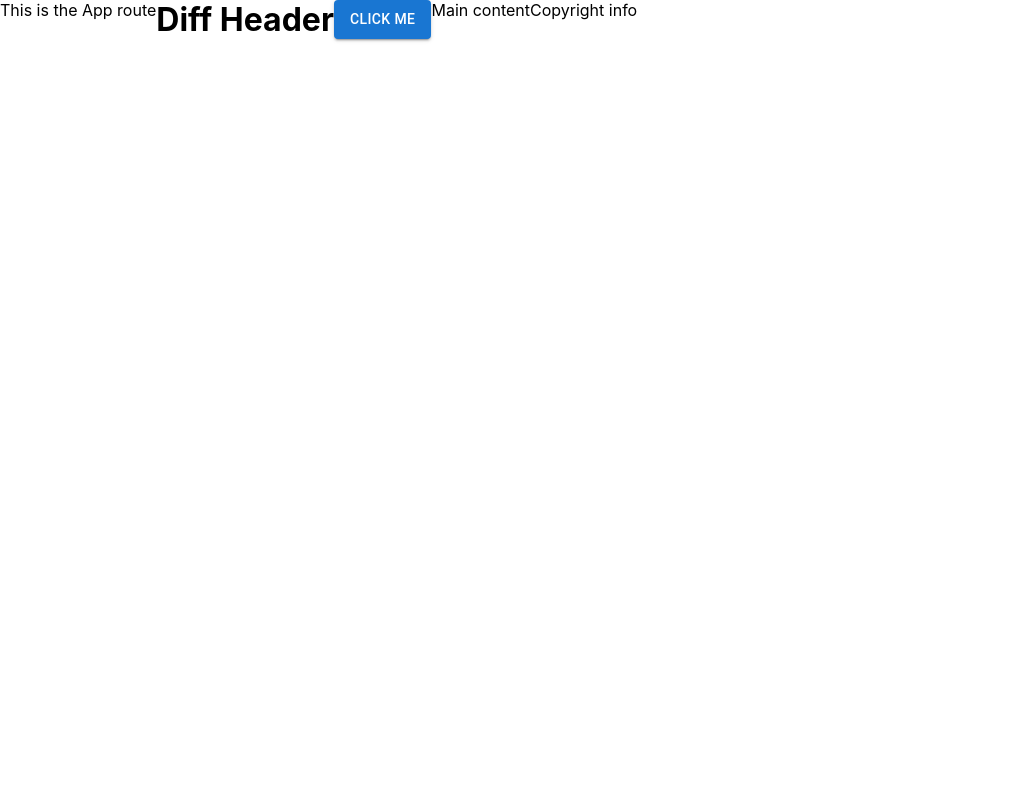
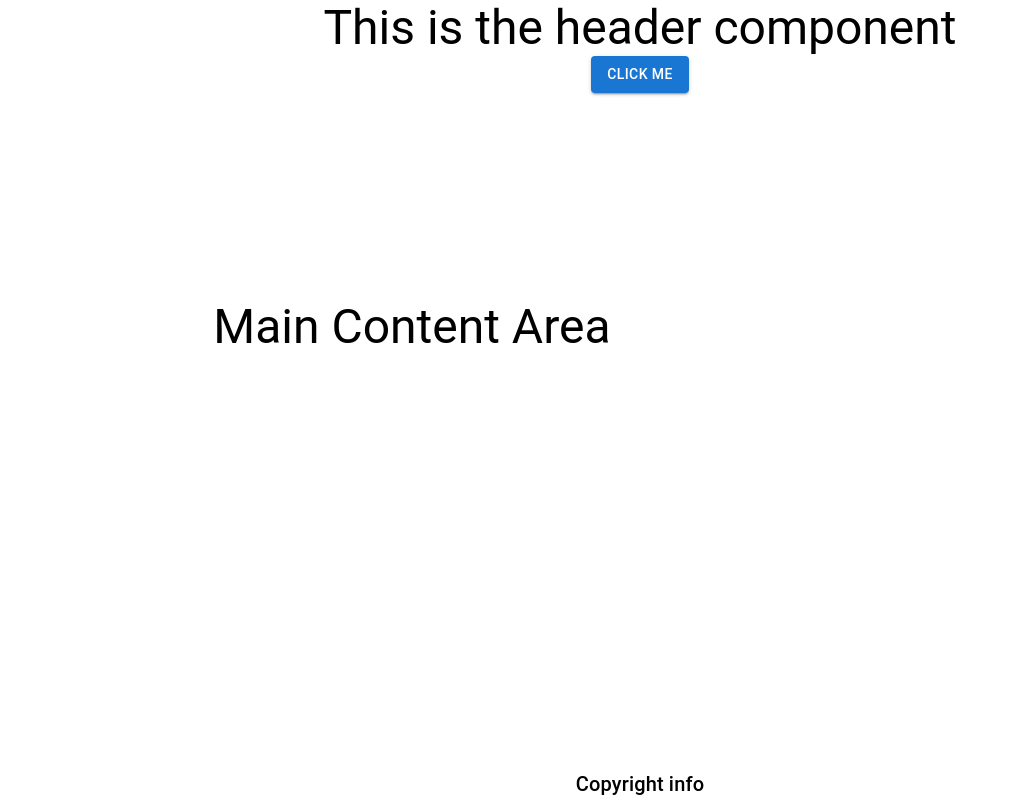
Before and after one commit to drewkeat/keatdev, a React (Create React App) app: page / in a window 1280 px wide. Shown: the whole page, without its empty margins (0-1014 px from the left). Built offline with nearby package versions, Linux system fonts and the light colour scheme.

Commit message:
Add mui components and make adjustments for initial landing layout

```diff
--- a/src/Components/Header.jsx
+++ b/src/Components/Header.jsx
@@ -1,13 +1,15 @@
-import React from "react"
-import {Button} from "@mui/material"
+import React from "react";
+import { Box, Button, Typography } from "@mui/material";
 
-const Header=(props)=>{
-  return(
-    <>
-      <h1>Diff Header</h1>
-      <Button variant="contained" primary>Click Me</Button>
-    </>
-  )
-}
+const Header = (props) => {
+  return (
+    <Box textAlign="center">
+      <Typography variant="h3">This is the header component</Typography>
+      <Button variant="contained" primary>
+        Click Me
+      </Button>
+    </Box>
+  );
+};
 
-export default Header
+export default Header;
--- /dev/null
+++ b/src/Containers/Landing.jsx
@@ -0,0 +1,27 @@
+import React from "react";
+import { Grid, Typography } from "@mui/material";
+
+import { Header } from "../Components";
+
+export default function Landing() {
+  return (
+    <Grid
+      container
+      justifyContent={"center"}
+      justifyItems={"center"}
+      id="main-wrapper"
+    >
+      <Grid container xs={12} justifyContent="center" alignContent="start">
+        <Header />
+      </Grid>
+      <Grid item xs={8}>
+        <Typography variant="h3">Main Content Area</Typography>
+      </Grid>
+      <Grid container xs={12} justifyContent="center" alignContent="end">
+        <Typography variant="h6" textAlign="center">
+          Copyright info
+        </Typography>
+      </Grid>
+    </Grid>
+  );
+}
--- a/src/index.css
+++ b/src/index.css
@@ -14,7 +14,7 @@ body {
   -moz-osx-font-smoothing: grayscale;
 }
 
-code {
-  font-family: source-code-pro, Menlo, Monaco, Consolas, "Courier New",
-    monospace;
+#main-wrapper {
+  height: 100vh;
+  width: 100vw;
 }
--- a/src/utils/routesConfig.js
+++ b/src/utils/routesConfig.js
@@ -1,22 +1,17 @@
-import {
-  BrowserRouter,
-  Routes,
-  Route,
-} from "react-router-dom"
+import { BrowserRouter, Routes, Route } from "react-router-dom";
 
-import App from "../App"
-import {ContactMe, Blog, Projects} from "../Containers"
+// import App from "../App"
+import { Landing, ContactMe, Blog, Projects } from "../Containers";
 
-export default function RoutesConfig(){
-  return(
+export default function RoutesConfig() {
+  return (
     <BrowserRouter>
-    <Routes>
-      <Route path="/" element={<App />} />
-      <Route path="/blog" element={<Blog />} />
-      <Route path="/contact-me" element={<ContactMe />}/>
-      <Route path="/projects" element={<Projects />}>
-      </Route>
-    </Routes>
-  </BrowserRouter>
-  )
+      <Routes>
+        <Route path="/" element={<Landing />} />
+        <Route path="/blog" element={<Blog />} />
+        <Route path="/contact-me" element={<ContactMe />} />
+        <Route path="/projects" element={<Projects />}></Route>
+      </Routes>
+    </BrowserRouter>
+  );
 }
```
Also changed, not shown: src/Containers/index.js (+4 -3 lines).
